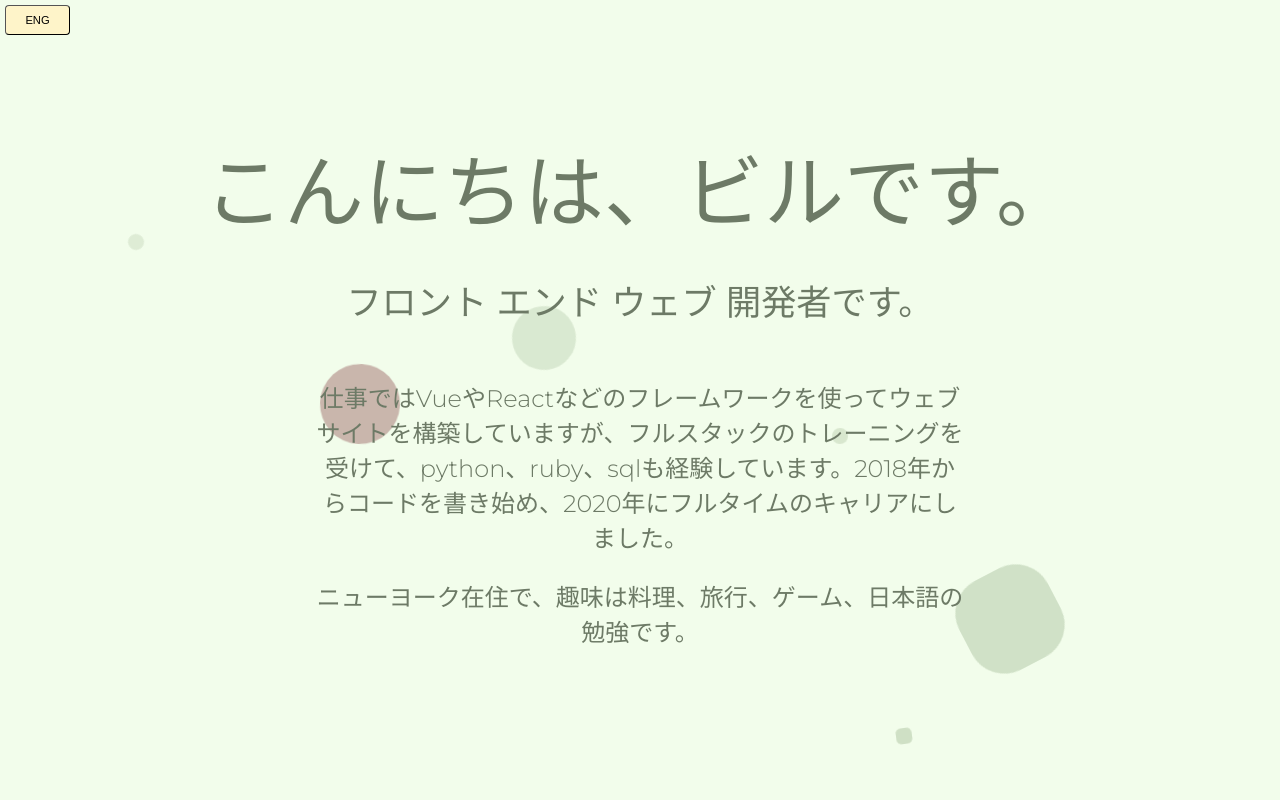
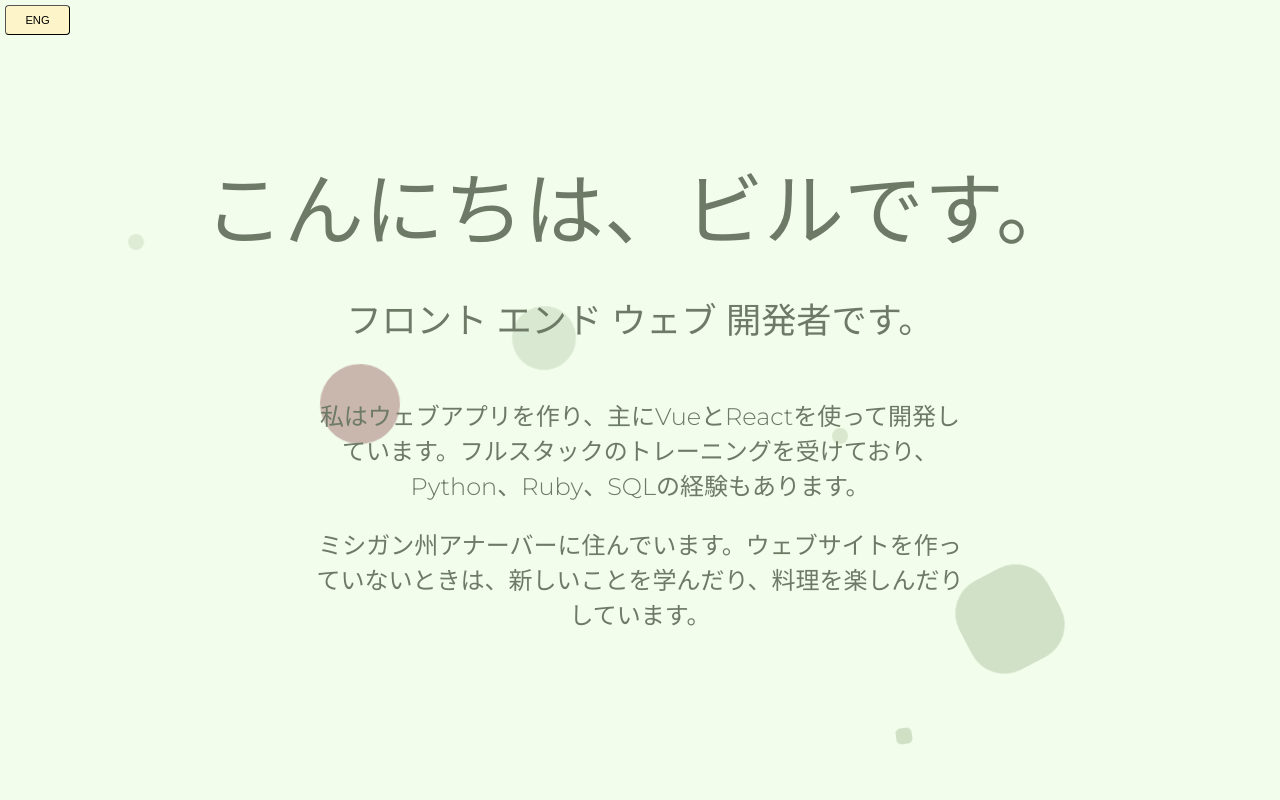
Before and after one commit to billyott/personal-site, a React (Create React App) app: page / in a window 1280 px wide. Both pictures are taken after a click on the button "日本語". Shown: the top 800 px of the page. Built offline with nearby package versions, Linux system fonts and the light colour scheme.

Commit message:
update jp homepage copy

```diff
--- a/package.json
+++ b/package.json
@@ -14,7 +14,6 @@
     "react-player": "^2.8.1",
     "react-router-dom": "^5.2.0",
     "react-scripts": "4.0.1",
-    "react-scroll": "^1.8.4",
     "sass": "^1.58.0",
     "web-vitals": "^0.2.4"
   },
--- a/src/components-jp/homepage-jp.js
+++ b/src/components-jp/homepage-jp.js
@@ -14,10 +14,10 @@ export default function HomepageJP() {
             </div>
             <div className="homepage__tagline">
                 <p>
-                    仕事ではVueやReactなどのフレームワークを使ってウェブサイトを構築していますが、フルスタックのトレーニングを受けて、python、ruby、sqlも経験しています。2018年からコードを書き始め、2020年にフルタイムのキャリアにしました。
+                    私はウェブアプリを作り、主にVueとReactを使って開発しています。フルスタックのトレーニングを受けており、Python、Ruby、SQLの経験もあります。
                 </p>
                 <p>
-                    ニューヨーク在住で、趣味は料理、旅行、ゲーム、日本語の勉強です。
+                    ミシガン州アナーバーに住んでいます。ウェブサイトを作っていないときは、新しいことを学んだり、料理を楽しんだりしています。
                 </p>
             </div>
         </div>
```
Also changed, not shown: 1 other file (tests, documents, lock files or other folders).
